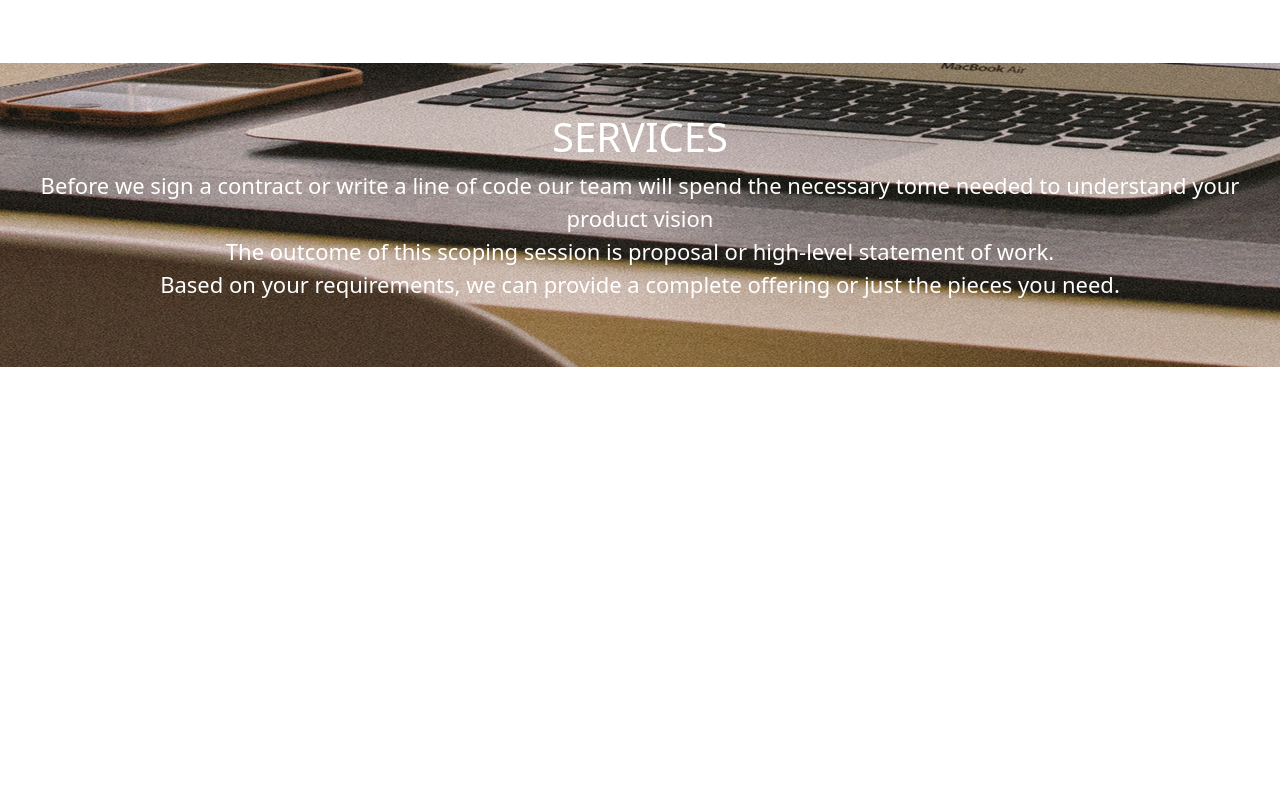
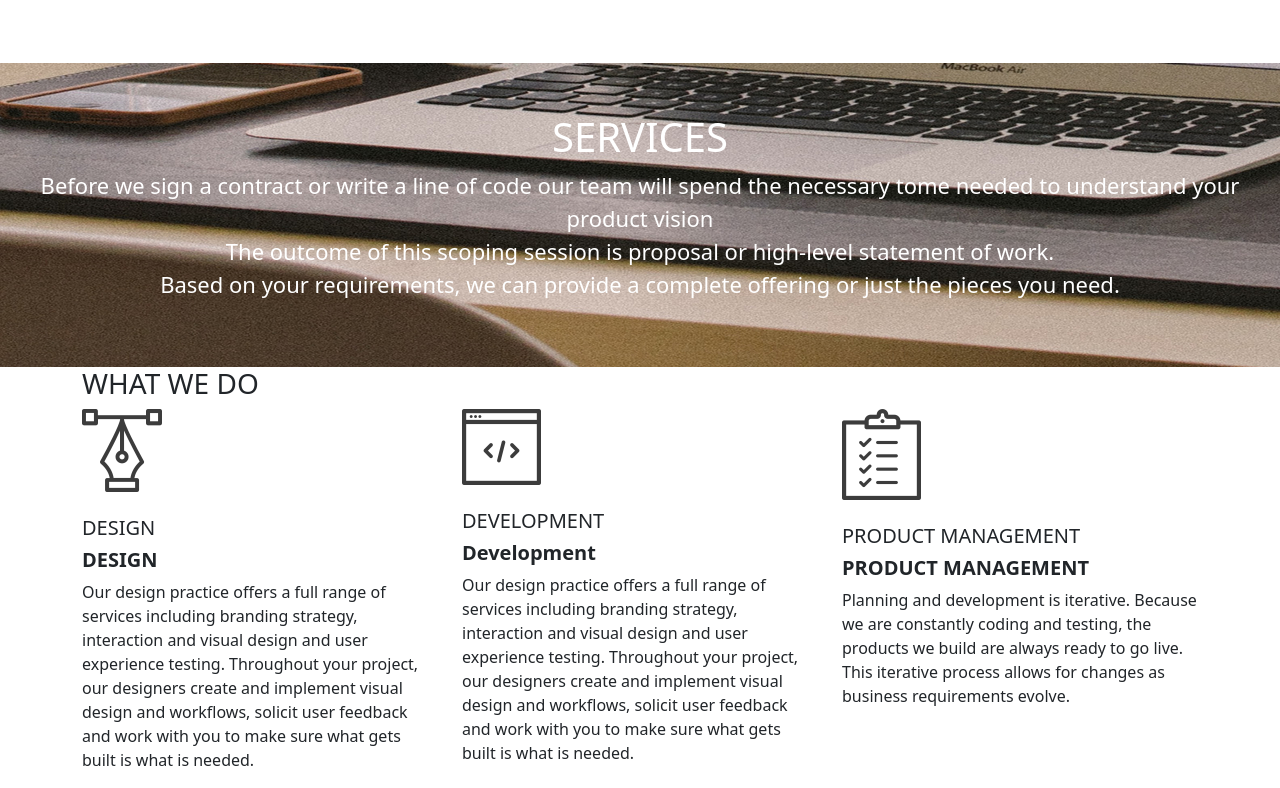
Before and after one commit to marialclarie/Delani-Marial, a plain HTML site: page index.html in a window 1280 px wide. Shown: the part 1151-1939 px from the top of the page. Before the commit the page ends 1518 px from the top, so only its background shows below. Drawn offline with Linux system fonts and the light colour scheme.

Commit message:
Created what we do section

```diff
--- a/index.html
+++ b/index.html
@@ -46,6 +46,76 @@
 
 
     </div>
+    <!-- What we do section section -->
+    <div class="whatwedo container">
+
+        <h3>WHAT WE DO</h3>
+        <div class="row">
+            <div class="col-md-4">
+                <div class="info1">
+                    <div class="info1-sub">
+                        <img src="./assets/services_icons/design_icon.png" class="infocard" alt="">
+                        <br><br>
+                        <h5>DESIGN</h5>
+                    </div>
+                    <div id="hide1">
+                        <h5><b>DESIGN</b></h5>
+                        <p>
+                            Our design practice offers a full range of services including branding strategy,
+                            interaction
+                            and visual
+                            design and user experience testing. Throughout your project, our designers create and
+                            implement visual
+                            design and workflows, solicit user feedback and work with you to make sure what gets
+                            built
+                            is what is needed.
+                        </p>
+                    </div>
+                </div>
+            </div>
+            <div class="col-md-4">
+                <div class="info2">
+                    <div class="info2-sub">
+                        <img src="./assets/services_icons/dev_icon.png" alt="">
+                        <br><br>
+                        <h5>DEVELOPMENT</h5>
+                    </div>
+                    <div id="hide2">
+                        <h5><b> <strong> Development</strong></b></h5>
+                        <p>
+                            Our design practice offers a full range of services including branding strategy,
+                            interaction
+                            and visual
+                            design and user experience testing. Throughout your project, our designers create and
+                            implement visual
+                            design and workflows, solicit user feedback and work with you to make sure what gets
+                            built
+                            is what is needed.
+                        </p>
+                    </div>
+                </div>
+            </div>
+            <div class="col-md-4">
+                <div class="info3">
+                    <div class="info3-sub">
+                        <img src="./assets/services_icons/product_icon.png" alt="">
+                        <br><br>
+                        <h5>PRODUCT MANAGEMENT</h5>
+                    </div>
+                    <div id="hide3">
+                        <h5><b> PRODUCT MANAGEMENT</b></h5>
+                        <p>
+                            Planning and development is iterative. Because we are constantly coding and testing, the
+                            products we build are always ready to go live.
+                            This iterative process allows for changes as business requirements evolve.
+                        </p>
+                    </div>
+                </div>
+            </div>
+
+        </div>
+    </div>
+
 
     <script src="./js/jquery-3.6.0.js"></script>
     <script src="./js/script.js"></script>
```
Also changed, not shown: css/style.css (line endings or trailing spaces).
